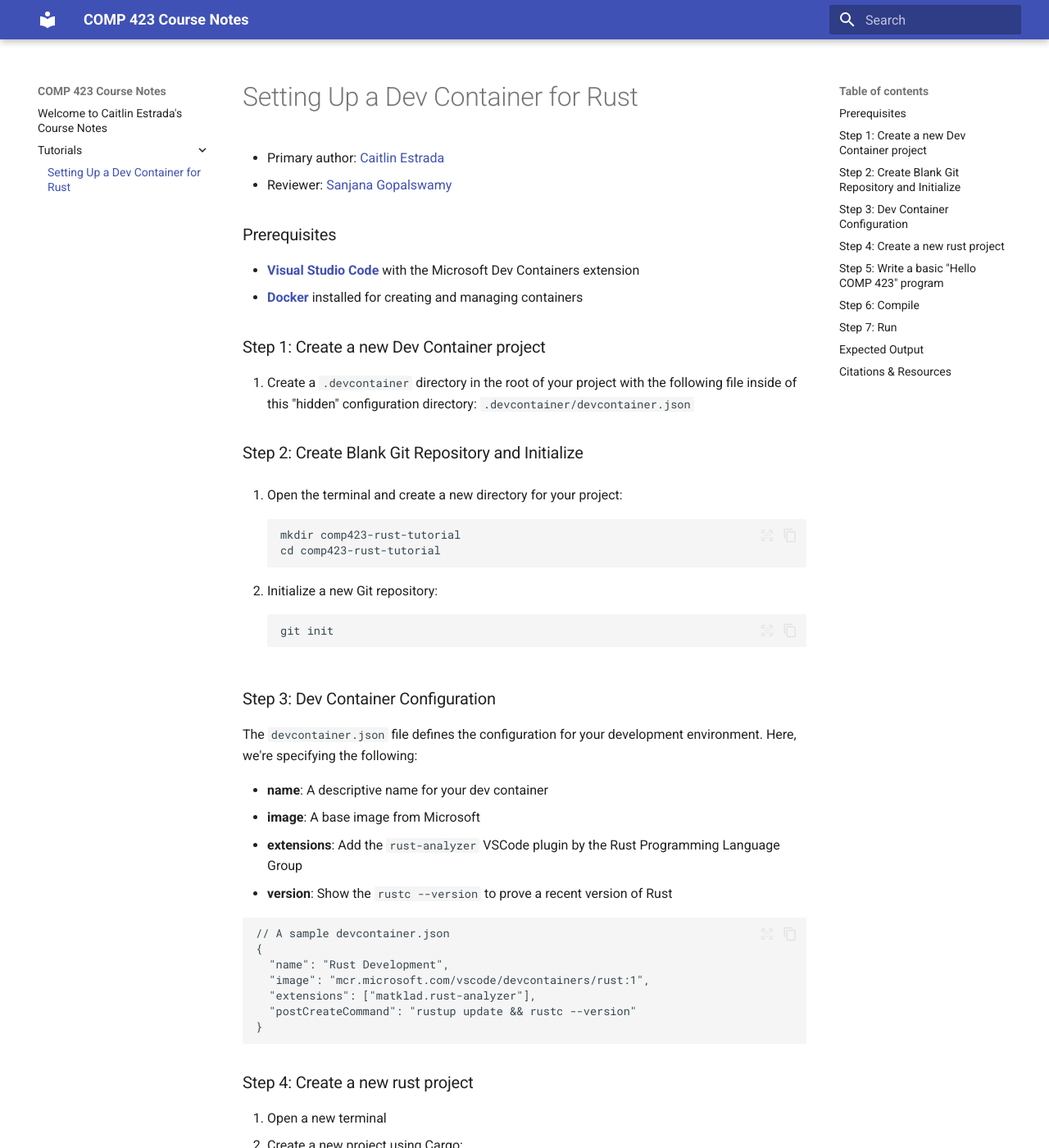
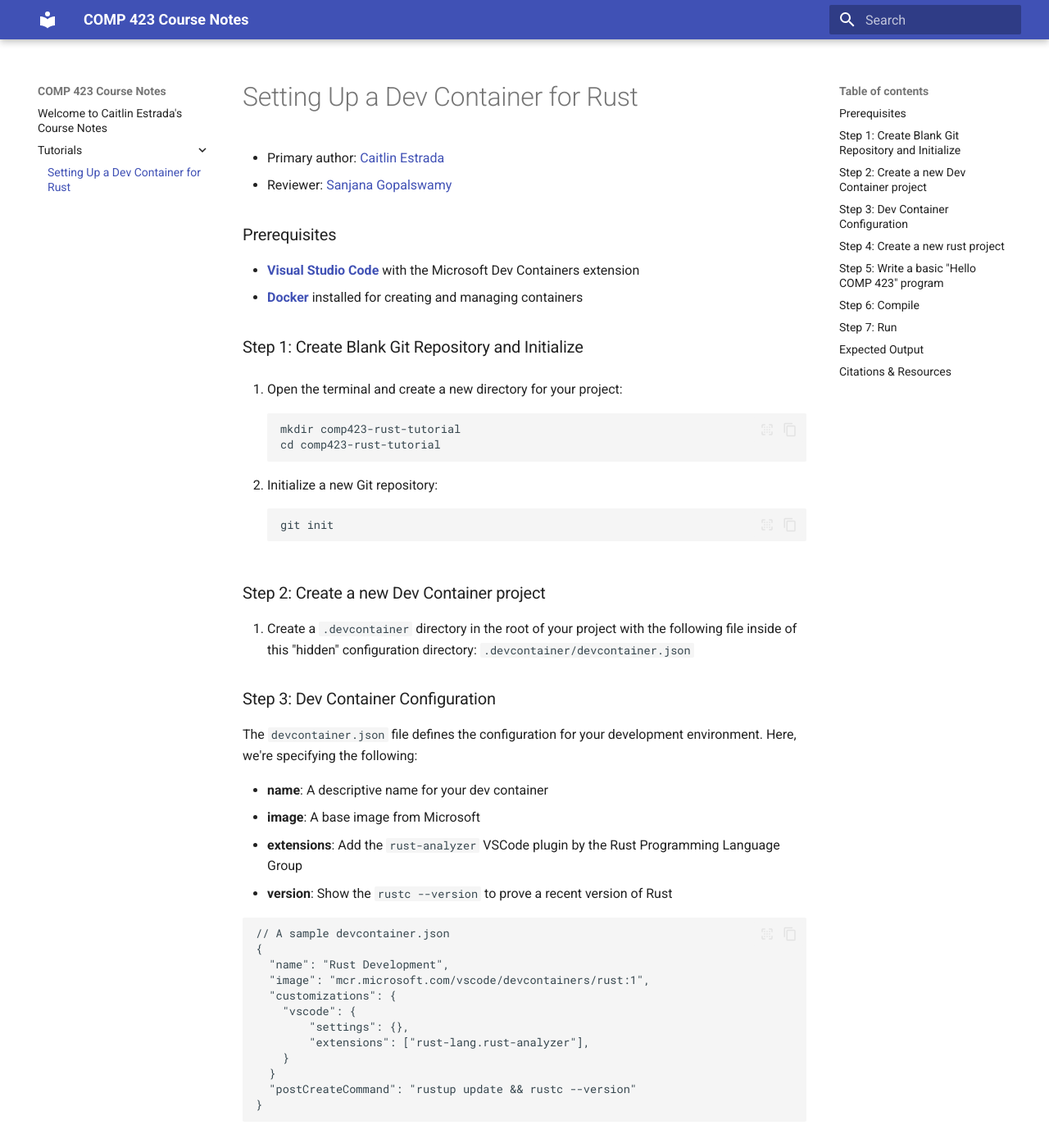
Before and after one commit to caitlinestrada27/comp423-course-notes, an MkDocs documentation site: the page built from docs/tutorials/rust-setup.md, in a window 1280 px wide and 1400 px high. Shown: the whole window at 82% size. Built offline with MkDocs 1.6.1 and Material for MkDocs 9.7.7, drawn with Linux system fonts in a browser that asks for light colours.

Commit message:
changed dev container setup instructions

````diff
--- a/docs/tutorials/rust-setup.md
+++ b/docs/tutorials/rust-setup.md
@@ -36,7 +37,12 @@
 {
   "name": "Rust Development",
   "image": "mcr.microsoft.com/vscode/devcontainers/rust:1",
-  "extensions": ["matklad.rust-analyzer"],
+  "customizations": {
+    "vscode": {
+        "settings": {},
+        "extensions": ["rust-lang.rust-analyzer"],
+    }
+  }
   "postCreateCommand": "rustup update && rustc --version"
 }
 ```
````
Also changed, not shown: other parts of docs/tutorials/rust-setup.md (+4 -3 lines).
